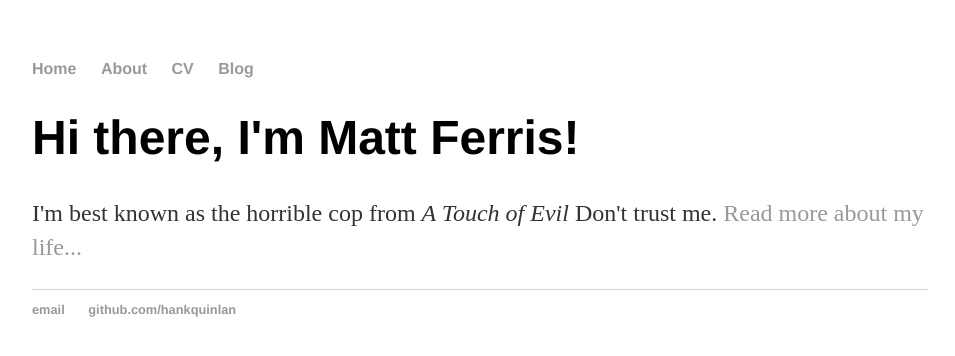
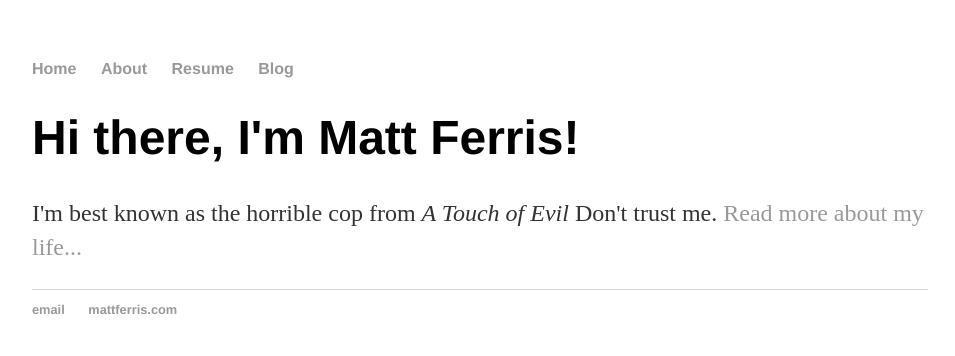
Before and after one commit to mferris2421/mferris2421.github.io, a Jekyll site: the page built from index.html, in a window 1280 px wide. Shown: the top 356 px of the page, without its empty margins (160-1115 px from the left). Built offline with Jekyll 4.4.1, drawn with Linux system fonts in a browser that asks for light colours.

Commit message:
Update default.html

```diff
--- a/_layouts/default.html
+++ b/_layouts/default.html
@@ -10,7 +10,7 @@
 	    		<ul>
 	        		<li><a href="/">Home</a></li>
 		        	<li><a href="/about">About</a></li>
-	        		<li><a href="/cv">CV</a></li>
+	        		<li><a href="/resume">Resume</a></li>
 	        		<li><a href="/blog">Blog</a></li>
 	    		</ul>
 			</nav>
@@ -22,7 +22,7 @@
 			<footer>
 	    		<ul>
 	        		<li><a href="mailto:hankquinlanhub@gmail.com">email</a></li>
-	        		<li><a href="https://github.com/hankquinlan">github.com/hankquinlan</a></li>
+	        		<li><a href="https://mattferris.com">mattferris.com</a></li>
 				</ul>
 			</footer>
 		</body>
```
